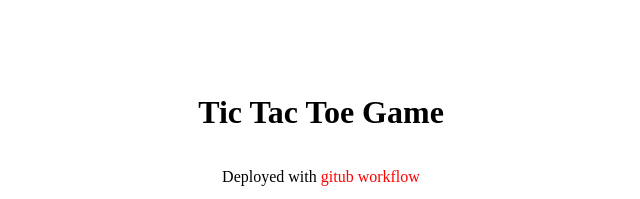
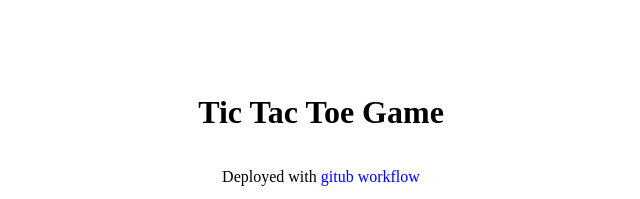
Before and after one commit to Necrometal/titctactoe-to-swarm-from-githubaction, a plain HTML site: page index.html in a window 1280 px wide. Shown: the top 199 px of the page, without its empty margins (319-959 px from the left). Drawn offline with Linux system fonts and the light colour scheme.

Commit message:
change text to blue

```diff
--- a/index.html
+++ b/index.html
@@ -9,7 +9,7 @@
   <body>
     <div id="container">
       <h1>Tic Tac Toe Game</h1>
-      <p>Deployed with <span style="color: red">gitub workflow</span></p>
+      <p>Deployed with <span style="color: blue">gitub workflow</span></p>
       <div class="row">
         <div class="col" id="b1"></div>
         <div class="col" id="b2"></div>
```
